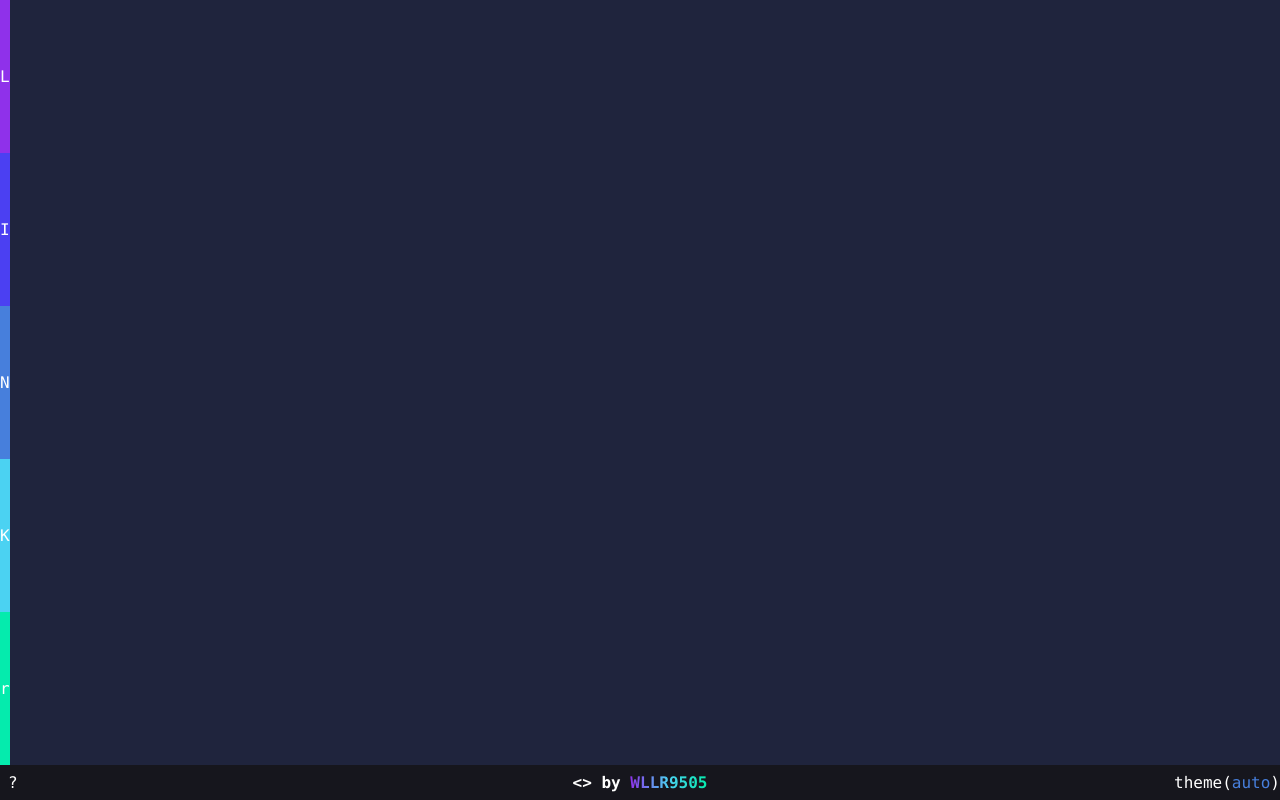
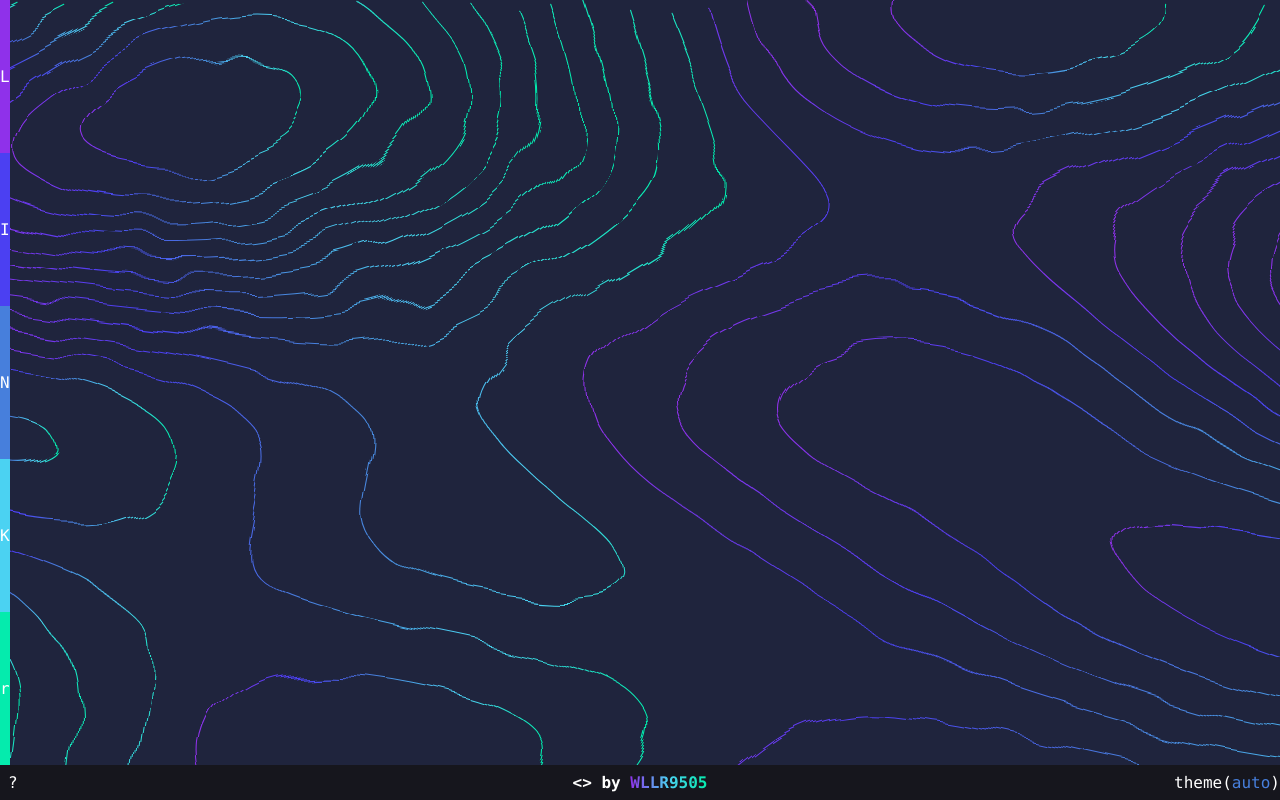
Before and after one commit to WLLR9505/linkr, a plain HTML site: page index.html in a window 1280 px wide. Drawn offline with nearby package versions, Linux system fonts and the light colour scheme.

Commit message:
added background

```diff
--- a/index.html
+++ b/index.html
@@ -49,32 +49,31 @@
             apply_theme(themeState);
 
             const prefixMap = {
+                aws: "aws.amazon.com/",
+                db: "dropbox.com/",
+                dc: "discord.com/",
+                fb: "facebook.com/",
+                gd: "drive.google.com/",
+                gh: "github.com/",
+                gl: "gitlab.com/",
                 ig: "instagram.com/",
-                stm: "steamcommunity.com/id/",
-                fb: "facebook.com/",
-                tw: "twitter.com/",
+                kck: "kick.com/",
                 li: "linkedin.com/in/",
                 ln: "linkedin.com/company/",
-                tt: "tiktok.com/@",
-                sc: "soundcloud.com/",
-                dc: "discord.com/",
                 pn: "pinterest.com/",
                 rd: "reddit.com/",
-                yt: "youtube.com/@",
+                sc: "soundcloud.com/",
+                sp: "spotify.com/",
+                stm: "steamcommunity.com/id/",
+                tg: "t.me/",
+                tt: "tiktok.com/@",
                 ttv: "twitch.tv/",
-                kck: "kick.com/",
-
-                gh: "github.com/",
-                gl: "gitlab.com/",
-                wp: "wordpress.com/",
-                tg: "t.me/",
-                sp: "spotify.com/",
-                db: "dropbox.com/",
-                gd: "drive.google.com/",
-                aws: "aws.amazon.com/",
-
+                tw: "twitter.com/",
+                vsc: "vsco.co/",
                 wb: "web.archive.org/web/",
                 wkp: "wikipedia.org/wiki/",
+                wp: "wordpress.com/",
+                yt: "youtube.com/@",
             };
 
 
@@ -85,7 +84,7 @@
                 if (linksParam) {
                     const links = linksParam.split(',');
                     const listContainer = document.createElement('ul');
-                    listContainer.className = 'list-none p-0 h-full content-center';
+                    listContainer.className = 'list-none p-0 h-full content-center backdrop-blur-sm';
 
                     links.forEach(link => {
                         const [prefix, ...rest] = link.split('/');
@@ -133,7 +132,7 @@
                     mainContainer.innerHTML = '';
 
                     const listContainer = document.createElement('ul');
-                    listContainer.className = 'list-none p-0 h-full content-center';
+                    listContainer.className = 'list-none p-0 h-full content-center backdrop-blur-sm';
 
                     Object.entries(prefixMap).forEach(([prefix, url]) => {
                         const listItem = document.createElement('li');
@@ -160,7 +159,7 @@
         <div class="flex-1 bg-[#4bd2f2] flex items-center">K</div>
         <div class="flex-1 bg-[#05ebad] flex items-center">r</div>
     </div>
-    <main id="main-container" class="row-span-1 col-span-1 flex items-center justify-center overflow-y-auto">
+    <main id="main-container" class="bg-[url('./background.svg')] bg-cover bg-center row-span-1 col-span-1 flex items-center justify-center overflow-y-auto">
     </main>
     <footer class="text-white text-center row-span-1 col-span-2 h-full w-full flex items-center justify-center">
         <button id="help-btn" class="absolute left-2">?</button>
```
Also changed, not shown: background.svg (added).
